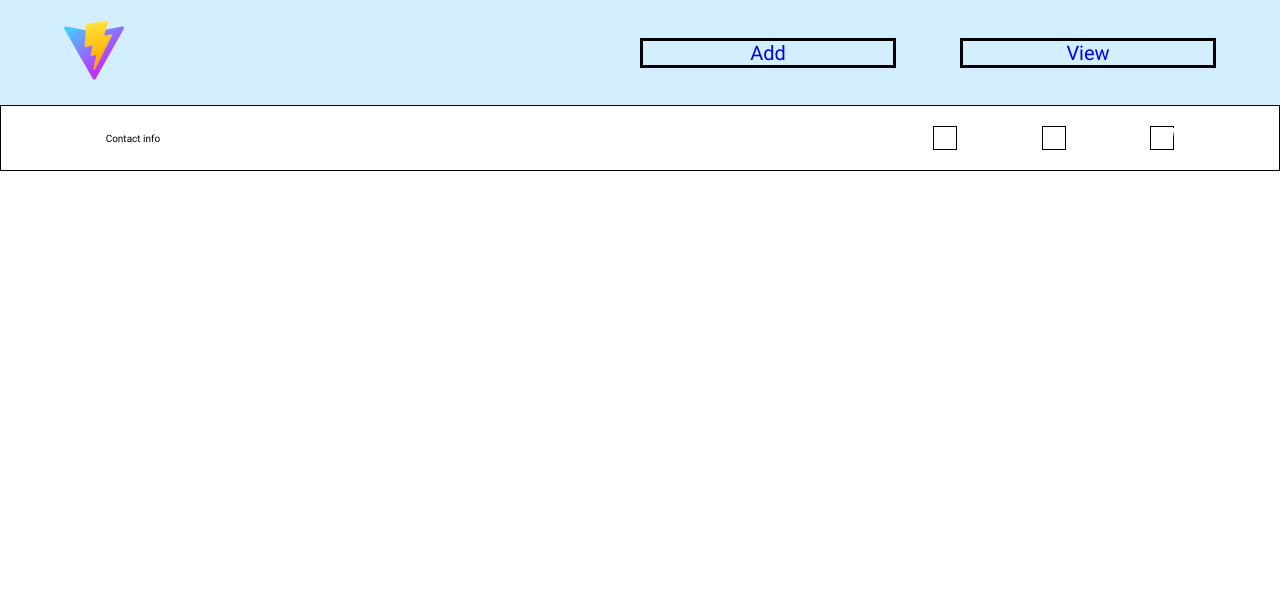
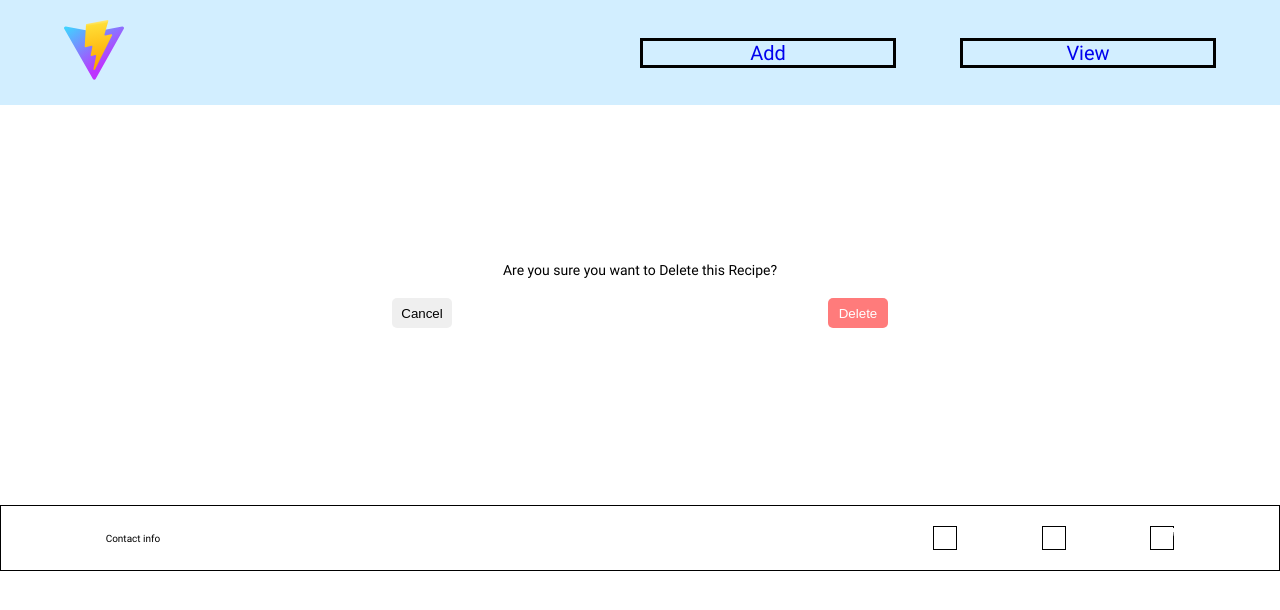
Before and after one commit to tanyakhemani/kitchen-konnect, a React (Vite) app: page /delete/1 in a window 1280 px wide. Shown: the top 610 px of the page. Built offline with nearby package versions, Linux system fonts and the light colour scheme.

Commit message:
add delete component

```diff
--- a/src/App.jsx
+++ b/src/App.jsx
@@ -7,6 +7,7 @@ import Home from './pages/Home/Home'
 import AddRecipe from './pages/AddRecipe/AddRecipe'
 import ViewAllRecipes from './pages/ViewAllRecipes/ViewAllRecipes'
 import ViewRecipe from './pages/ViewOneRecipe/ViewRecipe'
+import DeleteRecipe from './pages/DeleteRecipe/DeleteRecipe'
 
 function App() {
   const [count, setCount] = useState(0)
@@ -20,6 +21,7 @@ function App() {
             <Route path='/add' element={<AddRecipe />} />
             <Route path='/view' element={<ViewAllRecipes />} />
             <Route path="/view/:id"  element={<ViewRecipe />} />
+            <Route path='/delete/:id' element={<DeleteRecipe />} />
           </Routes>
         <Footer />
       </BrowserRouter>
--- /dev/null
+++ b/src/components/Delete/Delete.jsx
@@ -0,0 +1,23 @@
+import { Link } from "react-router-dom";
+import "./Delete.scss";
+
+const Delete = () => {
+
+    return(
+        <>
+            <section className="deleteRecipe">
+                <div className="deleteRecipe__msg">Are you sure you want to Delete this Recipe?</div>
+                <div className="deleteRecipe__buttons">
+                    <Link className="deleteRecipe__buttonBox" to={"/add"} >
+                        <button className="deleteRecipe__button cancelbtn">Cancel</button>
+                    </Link>
+
+                    <Link className="deleteRecipe__buttonBox" to={"/save"}>
+                        <button className="deleteRecipe__button deletebtn">Delete</button>
+                    </Link>
+                </div>
+            </section>
+        </>
+    )
+}
+export default Delete;
--- /dev/null
+++ b/src/components/Delete/Delete.scss
@@ -0,0 +1,40 @@
+@use "../../styles/partials/fonts" as *;
+@use "../../styles/partials/global" as *;
+@use "../../styles/partials/variables" as *;
+@use "../../styles/partials/mixins" as *;
+
+.deleteRecipe{
+    display: flex;
+    flex-direction:column;
+    justify-content: center;
+    padding: 1.5rem;
+    border: 1px solid white;
+    height: 50vh;
+
+    &__msg{
+        font-size: 1.4rem;
+        align-self: center;
+    }
+
+    &__buttons{
+        display: flex;
+        justify-content: space-evenly;
+        padding: 2rem 0;
+    }
+
+    &__button{
+        height: 3rem;
+        width: 6rem;
+        border-radius: 0.5rem;
+        border: 0px solid white;
+        cursor: pointer;
+
+        &:hover{
+            background-color: lightgray;
+        }
+    }
+
+    .deletebtn{
+        @include deletebtn;
+    }
+}
--- /dev/null
+++ b/src/pages/DeleteRecipe/DeleteRecipe.jsx
@@ -0,0 +1,11 @@
+import Delete from "../../components/Delete/Delete";
+
+const DeleteRecipe = () => {
+
+    return(
+        <>
+            <Delete />
+        </>
+    )
+}
+export default DeleteRecipe;
--- a/src/styles/partials/_mixins.scss
+++ b/src/styles/partials/_mixins.scss
@@ -34,3 +34,12 @@
         background-color: blue;
     }
 }
+
+@mixin deletebtn{
+    background-color: rgb(255, 123, 123);
+    color: white;
+
+    &:hover{
+        background-color: red;
+    }
+}
```
